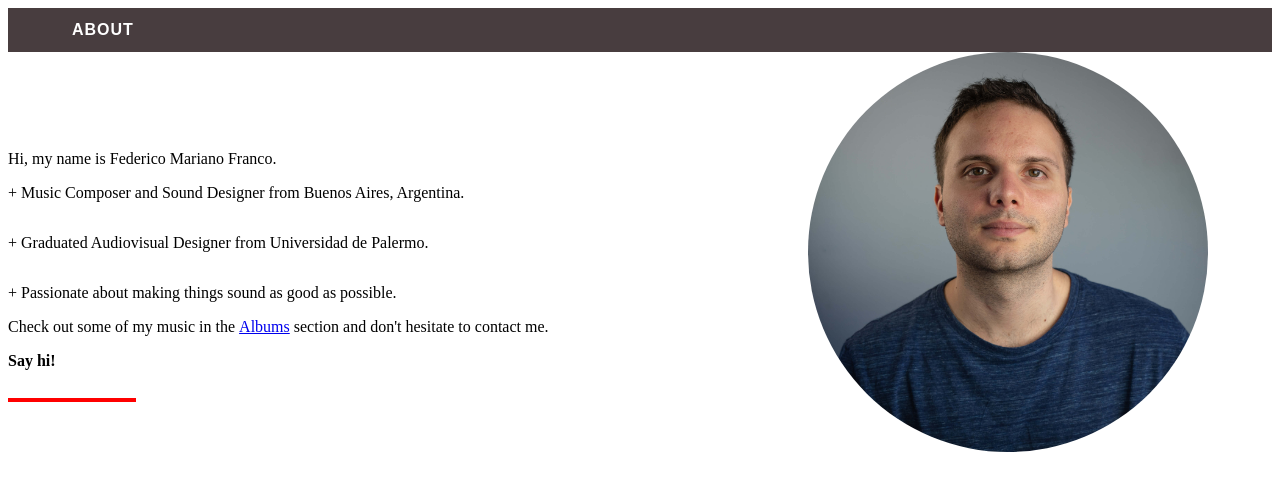
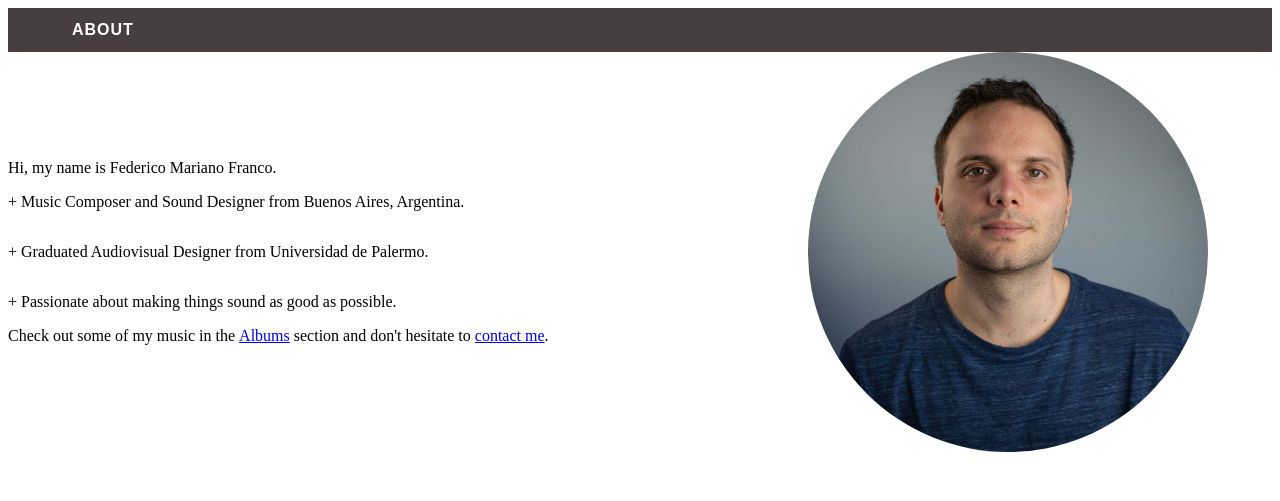
Before and after one commit to msallent/fmf-website, a Gatsby site: page /about in a window 1280 px wide. Built offline with nearby package versions, Linux system fonts and the light colour scheme; Gatsby itself is replaced by a stand-in of ours.

Commit message:
Add link to contact and remove greetings paragraph

```diff
--- a/src/pages/about.tsx
+++ b/src/pages/about.tsx
@@ -27,10 +27,11 @@ const About: FunctionComponent<PageProps> = () => (
           <Link to="/albums/world-music-album" className={styles.underlined}>
             Albums
           </Link>{' '}
-          section and don&apos;t hesitate to contact me.
-        </p>
-        <p className={classNames(styles.paragraph, styles.greetings)}>
-          <strong>Say hi!</strong>
+          section and don&apos;t hesitate to{' '}
+          <Link to="/contact" className={styles.underlined}>
+            contact me
+          </Link>
+          .
         </p>
       </div>
     </div>
--- a/src/style/pages/about.module.scss
+++ b/src/style/pages/about.module.scss
@@ -29,20 +29,6 @@
 
   &::before {
     content: '+ ';
-  }
-}
-
-.greetings {
-  position: relative;
-
-  &::after {
-    content: '';
-    width: 8rem;
-    height: 0.2rem;
-    background-color: red;
-    position: absolute;
-    left: 2rem;
-    bottom: -2rem;
   }
 }
 
@@ -90,20 +76,8 @@
 }
 
 @media (min-width: 1200px) {
-  .portrait {
-    margin-bottom: 8rem;
-  }
-
   .paragraph,
   .list {
     padding: 0;
   }
-
-  .greetings {
-    margin-bottom: 8rem;
-
-    &::after {
-      left: 0;
-    }
-  }
 }
```
